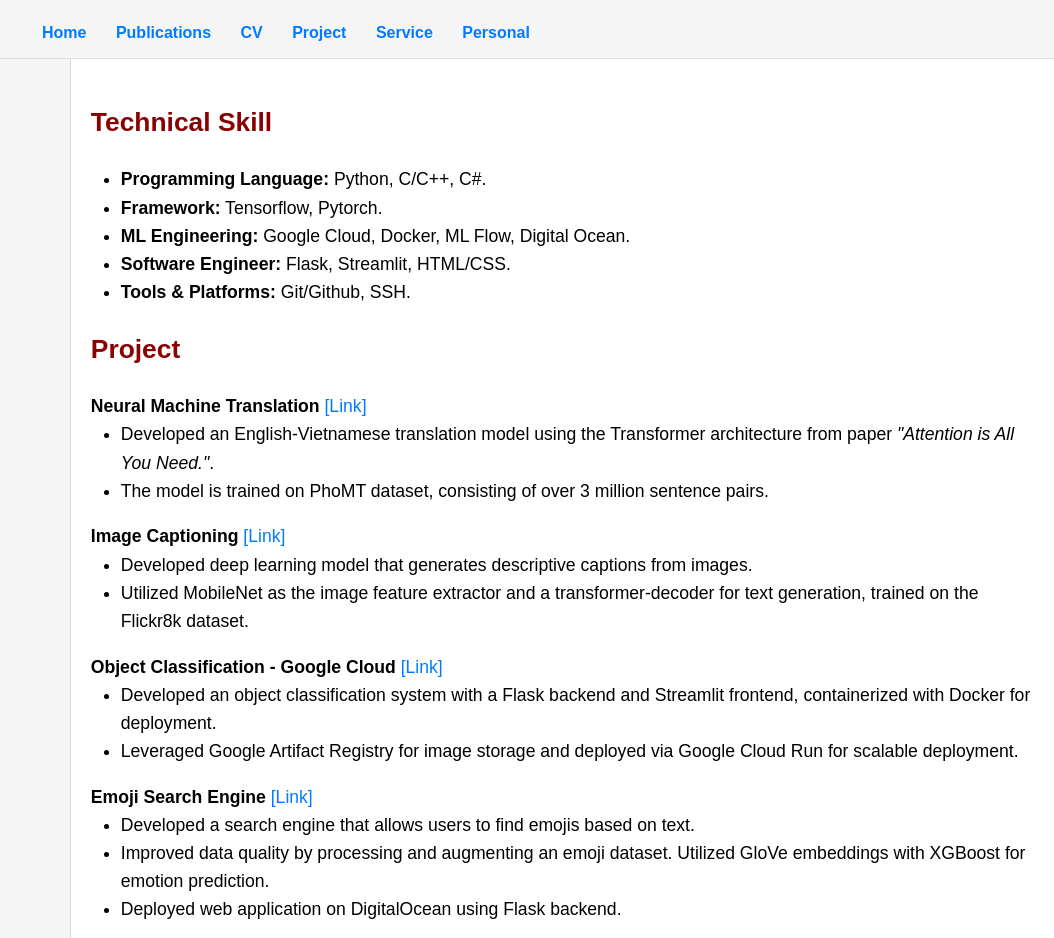
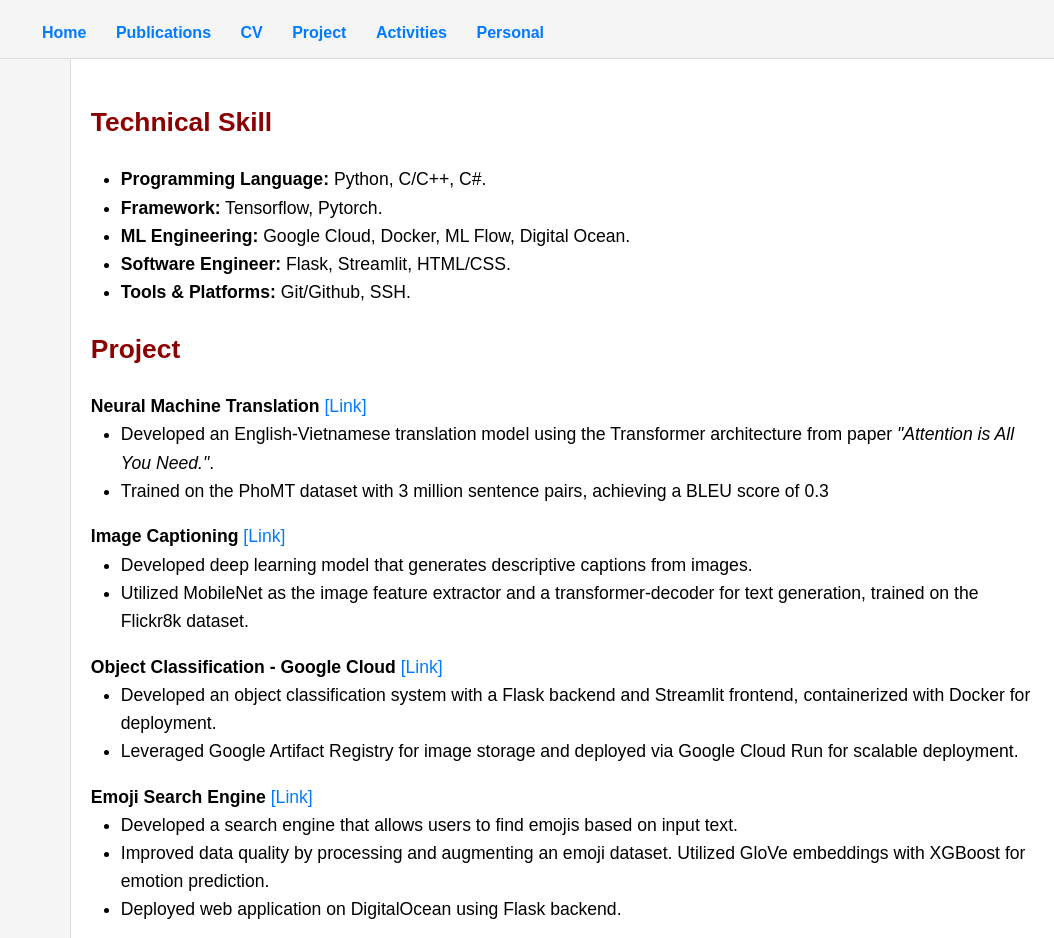
Before and after one commit to NguyenThaiVu/nguyenthaivu.github.io, a plain HTML site: page project.html in a window 1280 px wide. Shown: the top 938 px of the page, 226-1280 px from the left. Drawn offline with Linux system fonts and the light colour scheme.

Commit message:
add information

```diff
--- a/project.html
+++ b/project.html
@@ -19,7 +19,7 @@
             <a href="publications.html">Publications</a>
             <a href="cv.html">CV</a>
             <a href="project.html">Project</a>
-            <a href="teaching.html">Service</a>
+            <a href="teaching.html">Activities</a>
             <!-- <a href="blog.html">Blog Posts</a> -->
             <a href="personal.html">Personal</a>
         </div>
@@ -63,7 +63,7 @@
                 </p>
                 <ul>
                     <li>Developed an English-Vietnamese translation model using the Transformer architecture from paper <i>"Attention is All You Need."</i>.</li>
-                    <li>The model is trained on PhoMT dataset, consisting of over 3 million sentence pairs.</li>
+                    <li>Trained on the PhoMT dataset with 3 million sentence pairs, achieving a BLEU score of 0.3</li>
                 </ul>
             </div>
 
@@ -92,7 +92,7 @@
                     <b>Emoji Search Engine</b> <a href="https://github.com/NguyenThaiVu/emoji_building_model">[Link]</a>
                 </p>
                 <ul>
-                    <li>Developed a search engine that allows users to find emojis based on text.</li>
+                    <li>Developed a search engine that allows users to find emojis based on input text.</li>
                     <li>Improved data quality by processing and augmenting an emoji dataset. Utilized GloVe embeddings with XGBoost for emotion prediction.</li>
                     <li>Deployed web application on DigitalOcean using Flask backend.</li>
                 </ul>
```
Also changed, not shown: cv.html (+1 -1 lines), index.html (+1 -1 lines), personal.html (+1 -1 lines), publications.html (+1 -1 lines), teaching.html (+1 -1 lines).
